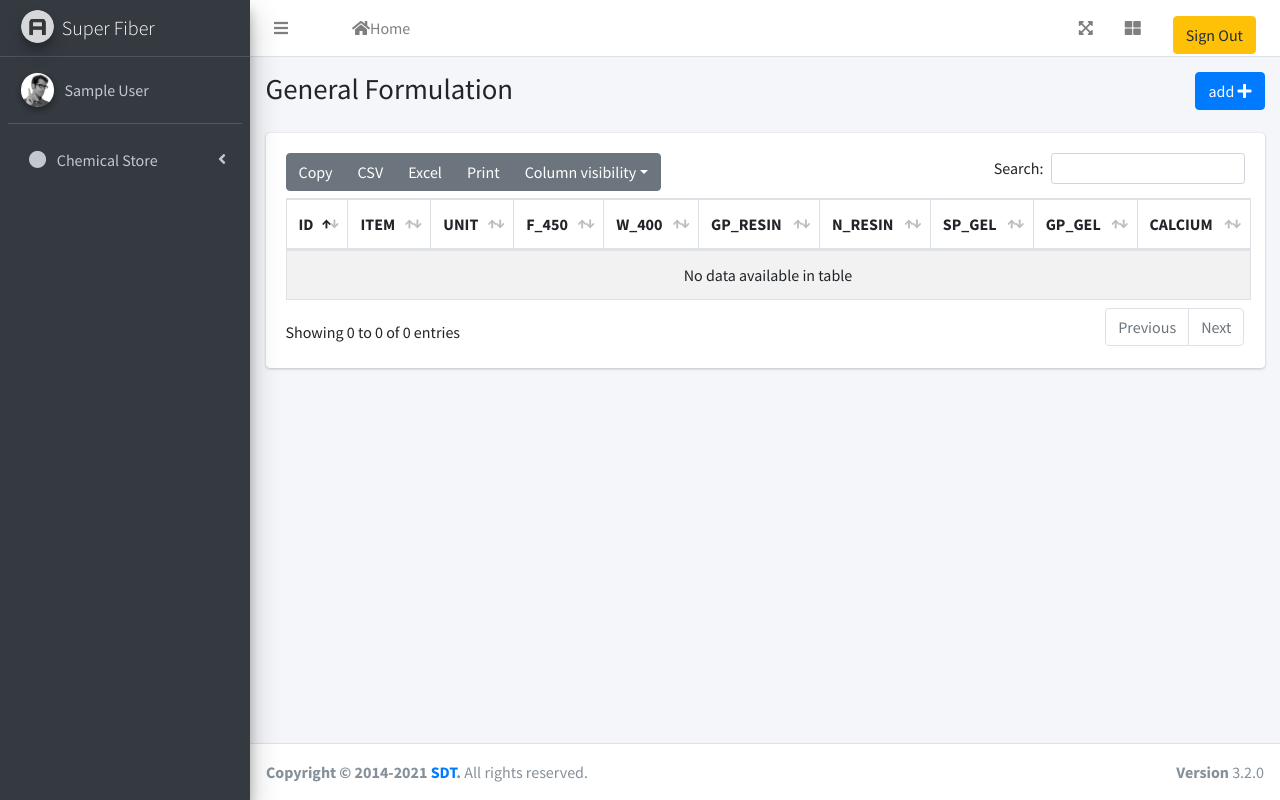
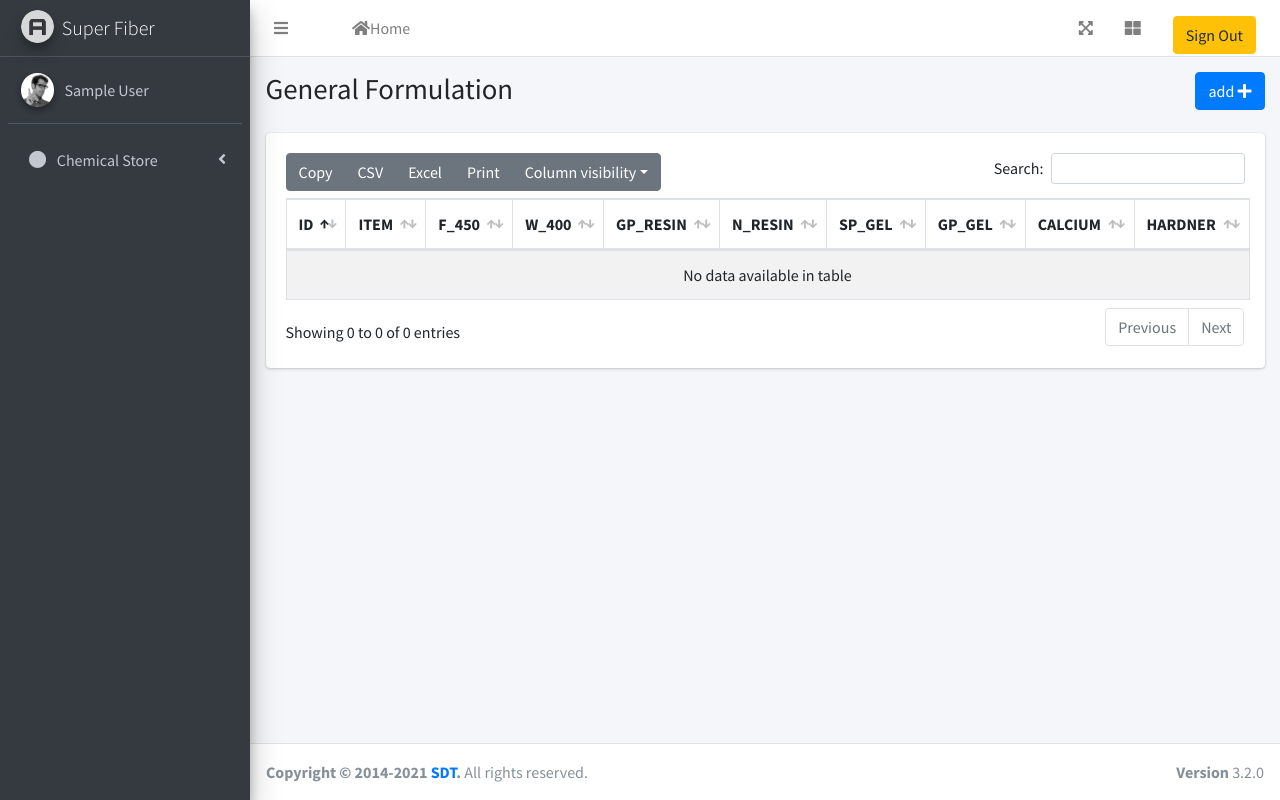
Before and after one commit to girmabu/super-paint-and-fiber-stock, a PHP site: page /software/pages/Chemical/formulation.php in a window 1280 px wide. Run offline with PHP 8.4, Linux system fonts and the light colour scheme; the visitor is signed in with stand-in values (Sample User, id 1); data that the repository does not hold is empty; some libraries are stand-ins or nearby versions.

Commit message:
monday commit

```diff
--- a/pages/Chemical/Production/production_insert.php
+++ b/pages/Chemical/Production/production_insert.php
@@ -28,7 +28,7 @@ if ( isset( $_POST[ 'UpdateFormulation' ] ) )
 
     $update_id = $_POST[ 'id' ];
     $PRODUCT_TYPE = $_POST[ 'PRODUCT_TYPE' ];
-    $UNIT = $_POST[ 'UNIT' ];
+    // $UNIT = $_POST[ 'UNIT' ];
     $F_450 = $_POST[ 'F_450' ];
     $W_400 = $_POST[ 'W_400' ];
 
@@ -41,7 +41,7 @@ if ( isset( $_POST[ 'UpdateFormulation' ] ) )
     $CALCIUM = $_POST[ 'CALCIUM' ];
     $MAJ = $_POST[ 'MAJ' ];
 
-    $query = "UPDATE General_Formulation SET ITEM='$PRODUCT_TYPE', UNIT='$UNIT', F_450='$F_450', W_400='$W_400',GP_RESIN='$GP_RESIN',
+    $query = "UPDATE General_Formulation SET ITEM='$PRODUCT_TYPE', F_450='$F_450', W_400='$W_400',GP_RESIN='$GP_RESIN',
      N_RESIN='$N_RESIN',SP_GEL='$SP_GEL',HARDNER='$HARDNER',PIGMENT='$PIGMENT',CALCIUM='$CALCIUM',MAJ='$MAJ' WHERE ID='$update_id'";
 
     $query_run = mysqli_query( $conn, $query );
--- a/pages/Chemical/formulation.php
+++ b/pages/Chemical/formulation.php
@@ -335,10 +335,10 @@ if (!isset($_SESSION['id'])) {         // condition Check: if session is not set
                             <label> Product Type </label>
                             <input type="text" name="PRODUCT_TYPE" id="product_type" class="form-control" >
                         </div>
-                        <div class="form-group">
+                        <!-- <div class="form-group">
                             <label> Unit </label>
                             <input type="text" name="UNIT" id="unit" class="form-control" >
-                        </div>
+                        </div> -->
                         <div class="form-group">
                             <label> F_450 </label>
                             <input type="double" name="F_450" id="f_450" class="form-control" >
@@ -450,7 +450,6 @@ if (!isset($_SESSION['id'])) {         // condition Check: if session is not set
                  <tr>
                 <th scope="col">ID</th>
                 <th scope="col">ITEM</th>
-                <th scope="col"> UNIT </th>
                 <th scope="col">F_450 </th>
                 <th scope="col">W_400 </th>
                 <th scope="col"> GP_RESIN</th>
@@ -472,7 +471,7 @@ if (!isset($_SESSION['id'])) {         // condition Check: if session is not set
                 <tr>
                 <td> <?php echo $row['ID']; ?> </td>
                 <td> <?php echo $row['ITEM']; ?> </td>
-                <td> <?php echo $row['UNIT']; ?> </td>
+                <!-- <td> <?php echo $row['UNIT']; ?> </td> -->
                 <td> <?php echo $row['F_450']; ?> </td>
                 <td> <?php echo $row['W_400']; ?> </td>
                 <td> <?php echo $row['GP_RESIN']; ?> </td>
@@ -564,17 +563,17 @@ if (!isset($_SESSION['id'])) {         // condition Check: if session is not set
                 console.log(data);
                 $('#formulation_id').val(data[0]);
                 $('#product_type').val(data[1]);
-                $('#unit').val(data[2]);
-                $('#f_450').val(data[3]);
-                $('#w_400').val(data[4]);
-                $('#gp_resin').val(data[5]);
-                $('#n_resin ').val(data[6]);
-                $('#sp_gel').val(data[7]);
-                $('#gp_gel').val(data[8]);
-                $('#calcium').val(data[9]);
-                $('#hardner').val(data[10]);
-                $('#pigment').val(data[11]);
-                $('#maj').val(data[12]);
+                // $('#unit').val(data[2]);
+                $('#f_450').val(data[2]);
+                $('#w_400').val(data[3]);
+                $('#gp_resin').val(data[4]);
+                $('#n_resin ').val(data[5]);
+                $('#sp_gel').val(data[6]);
+                $('#gp_gel').val(data[7]);
+                $('#calcium').val(data[8]);
+                $('#hardner').val(data[9]);
+                $('#pigment').val(data[10]);
+                $('#maj').val(data[11]);
             });
         });
     </script>
```
